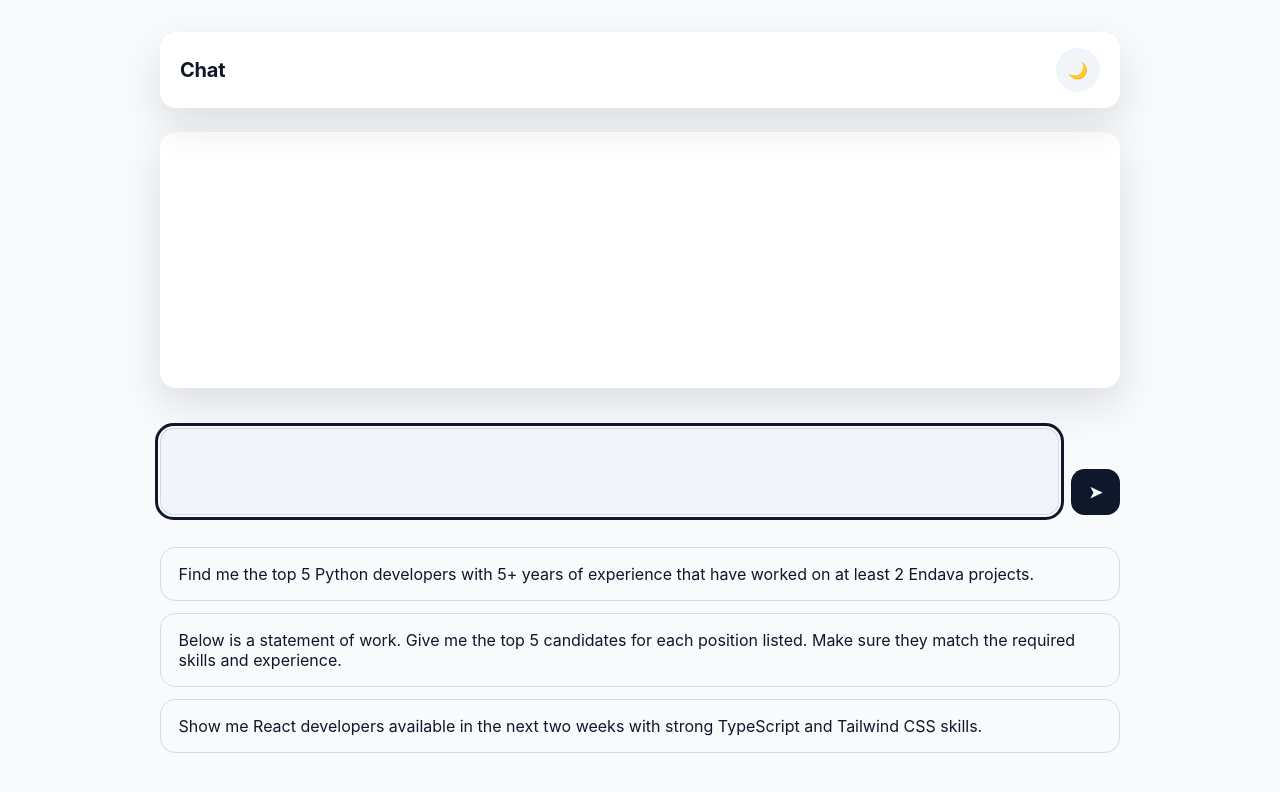
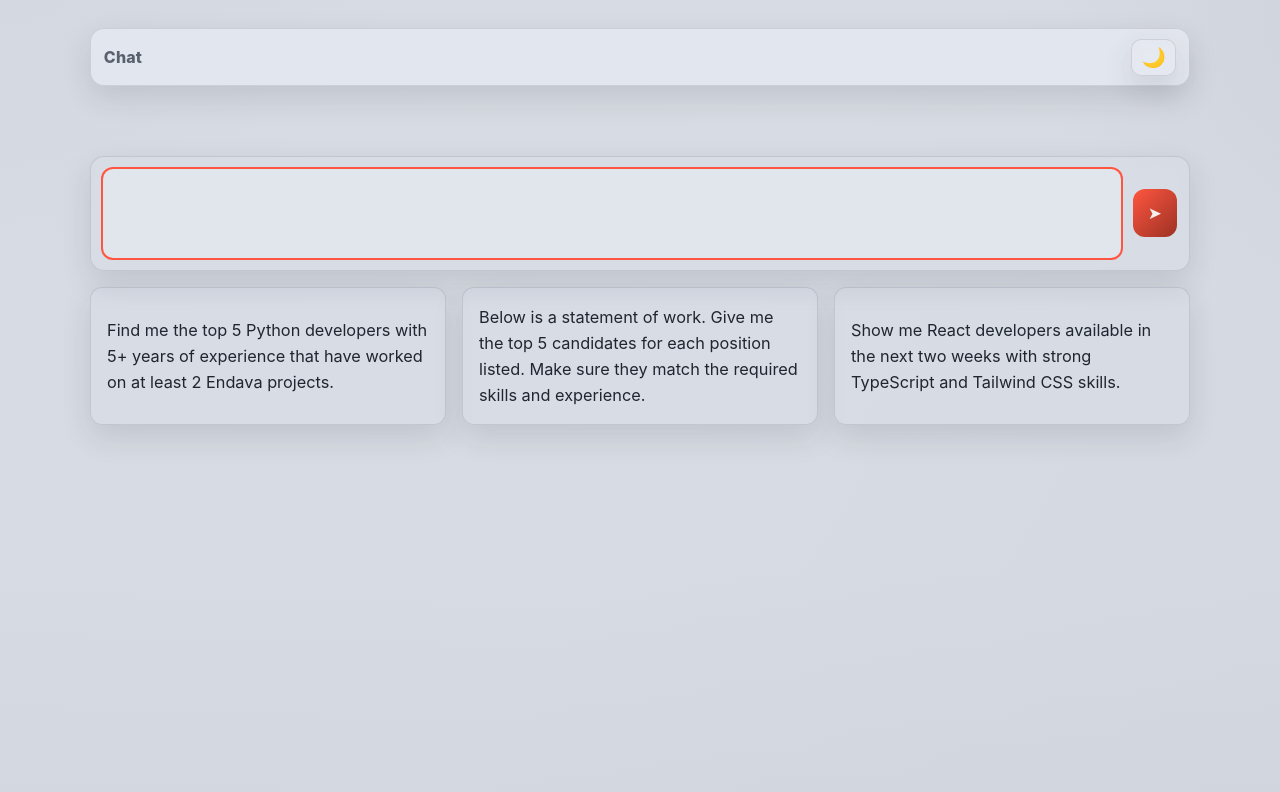
Before and after one commit to garystorey/chat-ui-no-framework, a React (Vite) app: page / in a window 1280 px wide. Shown: the top 792 px of the page. Built offline with nearby package versions, Linux system fonts and the light colour scheme.

Commit message:
Restore classic chat styling

```diff
--- a/src/App.css
+++ b/src/App.css
@@ -1,31 +1,30 @@
 .app {
+  width: 100%;
   display: flex;
   justify-content: center;
-  padding: 2rem 1rem 3rem;
 }
 
 .chat-wrapper {
-  width: min(100%, var(--layout-max-width));
-  display: grid;
-  gap: var(--layout-gap);
+  width: 100%;
+  max-width: var(--max-chat-width);
+  display: flex;
+  flex-direction: column;
+  gap: 1rem;
+  min-height: 100dvh;
 }
 
 .suggestions {
   display: grid;
-  gap: 0.75rem;
-  margin-top: 0.5rem;
+  grid-template-columns: repeat(3, minmax(0, 1fr));
+  gap: 1rem;
 }
 
 .suggestions--hidden {
   display: none;
 }
 
-@media (max-width: 720px) {
-  .app {
-    padding: 1.5rem 0.75rem 2.5rem;
-  }
-
-  .chat-window {
-    max-height: none;
+@media (max-width: 900px) {
+  .suggestions {
+    grid-template-columns: 1fr;
   }
 }
--- a/src/components/Card.css
+++ b/src/components/Card.css
@@ -1,21 +1,23 @@
 .suggestion-card {
-  width: 100%;
+  background: var(--input-bg);
+  border: 1px solid var(--panel-border);
+  padding: 1rem;
+  border-radius: 12px;
+  cursor: pointer;
   text-align: left;
-  padding: 1rem 1.1rem;
-  border-radius: 0.95rem;
-  border: 1px solid var(--color-border);
-  background: transparent;
-  color: var(--color-text);
-  cursor: pointer;
-  transition: transform 0.2s ease, border-color 0.2s ease;
+  font-size: 1.02rem;
+  line-height: 1.6;
+  transition: transform var(--duration-sm) var(--ease-out),
+    background var(--duration-sm) var(--ease-out);
+  color: var(--text);
+  box-shadow: var(--shadow);
 }
 
 .suggestion-card:hover {
-  transform: translateY(-2px);
-  border-color: var(--color-accent);
+  transform: translateY(-1px);
 }
 
 .suggestion-card:focus-visible {
-  outline: 3px solid var(--color-accent);
-  outline-offset: 2px;
+  outline: none;
+  box-shadow: var(--focus-ring);
 }
--- a/src/components/ChatMessage.css
+++ b/src/components/ChatMessage.css
@@ -1,23 +1,28 @@
 .message {
-  padding: 1rem 1.2rem;
-  border-radius: 1rem;
+  max-width: 92%;
+  padding: 0.9rem 1.1rem;
+  border-radius: var(--bubble-radius);
+  margin: 0.5rem 0;
+  font-size: 1rem;
   line-height: 1.55;
-  font-size: 0.95rem;
-  background: var(--color-surface-alt);
-  color: var(--color-text);
-  max-width: 80ch;
-  box-shadow: 0 10px 30px rgba(15, 23, 42, 0.18);
+  word-wrap: break-word;
+  border: 1px solid var(--panel-border);
+  backdrop-filter: blur(4px);
+  animation: messageIn var(--duration-md) var(--ease-out) both;
+  background: var(--input-bg);
+  color: var(--text);
 }
 
 .message--user {
-  align-self: flex-end;
-  background: var(--color-accent);
-  color: var(--color-accent-contrast);
-  box-shadow: none;
+  background: var(--user-msg-bg);
+  color: var(--user-msg-text);
+  margin-left: auto;
+  border-bottom-right-radius: 6px;
 }
 
 .message--bot {
-  align-self: flex-start;
+  margin-right: auto;
+  border-bottom-left-radius: 6px;
 }
 
 .message p {
@@ -35,32 +40,41 @@
 
 .message blockquote {
   margin: 0;
-  border-left: 4px solid var(--color-accent);
   padding-left: 1rem;
-  color: var(--color-text-muted);
+  border-left: 3px solid color-mix(in oklab, var(--accent) 70%, transparent);
 }
 
 .message pre {
-  background: rgba(15, 23, 42, 0.45);
-  padding: 0.85rem;
-  border-radius: 0.75rem;
-  overflow-x: auto;
-}
-
-body[data-theme='light'] .message pre {
-  background: rgba(226, 232, 240, 0.7);
+  overflow: auto;
+  padding: 0.75rem;
+  border-radius: 8px;
+  border: 1px solid var(--panel-border);
+  background: var(--input-bg);
 }
 
 .message code {
-  font-family: 'Fira Code', 'SFMono-Regular', Consolas, 'Liberation Mono',
-    Menlo, monospace;
+  font-family: ui-monospace, SFMono-Regular, Menlo, Monaco, Consolas,
+    'Liberation Mono', 'Fira Code', monospace;
+  font-size: 0.98rem;
 }
 
 .message-heading {
+  margin: 0 0 0.5rem;
   font-weight: 600;
-  margin-bottom: 0.5rem;
 }
 
 .message-quote {
-  color: inherit;
+  margin: 0;
 }
+
+@keyframes messageIn {
+  from {
+    opacity: 0;
+    transform: translateY(6px) scale(0.995);
+  }
+
+  to {
+    opacity: 1;
+    transform: none;
+  }
+}
--- a/src/components/ChatWindow.css
+++ b/src/components/ChatWindow.css
@@ -1,69 +1,117 @@
 .chat-window {
+  background: var(--panel);
+  border-radius: 16px;
+  padding: 1.1rem;
   display: flex;
   flex-direction: column;
-  background: var(--color-surface);
-  border-radius: var(--layout-radius);
-  padding: 1.25rem;
-  box-shadow: var(--shadow-elevated);
-  min-height: 16rem;
-  max-height: 32rem;
-  transition: max-height 0.4s ease;
   overflow: hidden;
+  box-shadow: var(--shadow);
+  border: 1px solid var(--panel-border);
+  backdrop-filter: blur(12px) saturate(120%);
+  height: 0;
+  pointer-events: none;
+  opacity: 0;
+  transform: translateY(6px);
+  transition: opacity var(--duration-md) var(--ease-out),
+    transform var(--duration-md) var(--ease-out);
 }
 
 .chat-window--open {
-  max-height: 65vh;
+  height: var(--chat-open-height);
+  pointer-events: auto;
+  opacity: 1;
+  transform: none;
 }
 
 .chat-window__messages {
-  flex: 1;
+  display: none;
+  flex: 1 1 auto;
+  min-height: 0;
+  margin: 0;
+  padding: 0 4px 2px 2px;
   overflow-y: auto;
+  scrollbar-width: thin;
+  position: relative;
+  mask-image: linear-gradient(
+    to bottom,
+    transparent 0,
+    black 18px,
+    black calc(100% - 18px),
+    transparent 100%
+  );
+}
+
+.chat-window--open .chat-window__messages {
   display: flex;
   flex-direction: column;
   gap: 1rem;
-  padding-right: 0.5rem;
+}
+
+.chat-window__messages::before,
+.chat-window__messages::after {
+  content: '';
+  position: sticky;
+  display: block;
+  height: 18px;
+  pointer-events: none;
+  z-index: 1;
+}
+
+.chat-window__messages::before {
+  top: 0;
+  background: linear-gradient(180deg, var(--panel-solid), transparent);
+}
+
+.chat-window__messages::after {
+  bottom: 0;
+  background: linear-gradient(0deg, var(--panel-solid), transparent);
 }
 
 .typing {
   display: inline-flex;
+  gap: 6px;
   align-items: center;
-  gap: 0.35rem;
-  background: var(--color-surface-alt);
-  border-radius: 999px;
-  padding: 0.4rem 0.9rem;
-  width: fit-content;
+  padding: 0.5rem 0.6rem;
+  border-radius: 10px;
+  background: var(--input-bg);
+  border: 1px solid var(--panel-border);
 }
 
 .typing__dot {
-  width: 0.45rem;
-  height: 0.45rem;
+  width: 6px;
+  height: 6px;
   border-radius: 50%;
-  background: var(--color-text-muted);
-  animation: typing-bounce 1s infinite ease-in-out;
+  background: currentColor;
+  opacity: 0.5;
+}
+
+.typing__dot:nth-child(1) {
+  animation: blink 1s infinite var(--ease-out);
 }
 
 .typing__dot:nth-child(2) {
-  animation-delay: 0.15s;
+  animation: blink 1s infinite var(--ease-out) 0.15s;
 }
 
 .typing__dot:nth-child(3) {
-  animation-delay: 0.3s;
+  animation: blink 1s infinite var(--ease-out) 0.3s;
 }
 
 .typing__label {
   font-size: 0.85rem;
-  color: var(--color-text-muted);
+  color: var(--muted);
 }
 
-@keyframes typing-bounce {
+@keyframes blink {
   0%,
   80%,
   100% {
+    opacity: 0.2;
     transform: translateY(0);
-    opacity: 0.3;
   }
+
   40% {
-    transform: translateY(-3px);
     opacity: 1;
+    transform: translateY(-2px);
   }
 }
--- a/src/components/Header.css
+++ b/src/components/Header.css
@@ -1,18 +1,21 @@
 .topbar {
   display: flex;
+  justify-content: space-between;
   align-items: center;
-  justify-content: space-between;
-  padding: 1rem 1.25rem;
-  background: var(--color-surface);
-  border-radius: var(--layout-radius);
-  box-shadow: var(--shadow-elevated);
-  position: sticky;
-  top: 1rem;
-  z-index: 10;
+  gap: 0.75rem;
+  background: color-mix(in oklab, var(--panel) 86%, transparent);
+  border: 1px solid var(--panel-border);
+  border-radius: 14px;
+  padding: 0.6rem 0.8rem;
+  backdrop-filter: saturate(120%) blur(8px);
+  box-shadow: var(--shadow);
 }
 
 .topbar__title {
   margin: 0;
-  font-size: 1.25rem;
-  letter-spacing: -0.01em;
+  font-size: 1rem;
+  letter-spacing: 0.2px;
+  font-weight: 800;
+  color: var(--muted);
+  user-select: none;
 }
--- a/src/components/ThemeToggle.css
+++ b/src/components/ThemeToggle.css
@@ -1,22 +1,30 @@
 .theme-toggle {
-  border: none;
-  background: var(--color-surface-alt);
-  color: var(--color-text);
-  width: 2.75rem;
-  height: 2.75rem;
-  border-radius: 50%;
+  background: color-mix(in oklab, var(--panel) 70%, transparent);
+  border: 1px solid var(--panel-border);
+  font-size: 1.2rem;
+  line-height: 1;
+  cursor: pointer;
+  padding: 0.5rem 0.6rem;
+  border-radius: 10px;
   display: inline-flex;
   align-items: center;
   justify-content: center;
-  cursor: pointer;
-  transition: transform 0.2s ease, background 0.2s ease;
-}
-
-.theme-toggle:focus-visible {
-  outline: 3px solid var(--color-accent);
-  outline-offset: 2px;
+  box-shadow: var(--shadow);
+  backdrop-filter: blur(6px);
+  transition: transform var(--duration-sm) var(--ease-out),
+    background var(--duration-sm) var(--ease-out),
+    border-color var(--duration-sm) var(--ease-out);
 }
 
 .theme-toggle:hover {
   transform: translateY(-1px);
 }
+
+.theme-toggle:active {
+  transform: translateY(0);
+}
+
+.theme-toggle:focus-visible {
+  outline: none;
+  box-shadow: var(--focus-ring);
+}
--- a/src/components/UserInput.css
+++ b/src/components/UserInput.css
@@ -1,49 +1,73 @@
 .input-panel {
-  display: grid;
-  grid-template-columns: 1fr auto;
-  align-items: end;
+  background: var(--input-bg);
+  border: 1px solid var(--panel-border);
+  border-radius: 14px;
+  padding: 0.75rem;
+  display: flex;
+  flex-direction: row;
+  align-items: center;
   gap: 0.75rem;
-  margin-top: 1rem;
+  box-shadow: var(--shadow);
+  margin: 0;
+  backdrop-filter: blur(10px) saturate(120%);
+}
+
+body.chat-open .input-panel {
+  margin-top: auto;
+  margin-bottom: calc(var(--bottom-gap) + env(safe-area-inset-bottom));
 }
 
 .input-panel__group {
-  display: grid;
-  gap: 0.5rem;
+  display: flex;
+  flex-direction: column;
+  align-items: stretch;
+  width: 100%;
 }
 
 .input-panel textarea {
   width: 100%;
-  min-height: 3.25rem;
+  max-height: 11.5rem;
+  min-height: 3.6rem;
+  overflow-y: hidden;
   resize: none;
-  padding: 0.85rem 1rem;
-  border-radius: 0.85rem;
-  border: 1px solid var(--color-border);
-  background: var(--color-surface-alt);
-  color: var(--color-text);
-  line-height: 1.5;
+  border: 0;
+  border-radius: 10px;
+  padding: 0.9rem 1rem;
+  font-size: 1.02rem;
+  font-family: inherit;
+  background: var(--panel-solid);
+  color: var(--text);
+  outline: none;
+  transition: box-shadow var(--duration-sm) var(--ease-out);
 }
 
-.input-panel textarea:focus-visible {
-  outline: 3px solid var(--color-accent);
-  outline-offset: 2px;
+.input-panel textarea:focus {
+  box-shadow: 0 0 0 2px var(--accent);
 }
 
 .input-panel__submit {
+  background: linear-gradient(135deg, var(--accent), var(--accent-strong));
   border: none;
-  border-radius: 0.85rem;
-  padding: 0.8rem 1.1rem;
+  color: #f7f1ee;
+  font-size: 1.05rem;
+  padding: 0.85rem 0.95rem;
+  border-radius: 12px;
   cursor: pointer;
-  background: var(--color-accent);
-  color: var(--color-accent-contrast);
-  font-weight: 600;
-  transition: transform 0.2s ease;
+  flex-shrink: 0;
+  transition: transform var(--duration-sm) var(--ease-out),
+    filter var(--duration-sm) var(--ease-out);
 }
 
 .input-panel__submit:hover {
+  filter: brightness(1.05);
   transform: translateY(-1px);
 }
 
+.input-panel__submit:active {
+  transform: translateY(0);
+}
+
 .input-panel__submit:focus-visible {
-  outline: 3px solid var(--color-accent-contrast);
-  outline-offset: 2px;
+  outline: none;
+  box-shadow: var(--focus-ring);
 }
--- a/src/styles/global.css
+++ b/src/styles/global.css
@@ -1,51 +1,162 @@
 :root {
-  color-scheme: light dark;
-  --layout-max-width: 960px;
-  --layout-gap: 1.5rem;
-  --layout-radius: 1rem;
-  --font-body: 'Inter', system-ui, -apple-system, BlinkMacSystemFont, 'Segoe UI',
-    sans-serif;
-  --color-background: #0f172a;
-  --color-surface: #1e293b;
-  --color-surface-alt: #111827;
-  --color-border: rgba(148, 163, 184, 0.24);
-  --color-text: #e2e8f0;
-  --color-text-muted: #94a3b8;
-  --color-accent: #38bdf8;
-  --color-accent-contrast: #0f172a;
-  --shadow-elevated: 0 20px 45px rgba(15, 23, 42, 0.35);
-}
+  --max-chat-width: 1100px;
+  --bubble-radius: 18px;
 
-body[data-theme='light'] {
-  --color-background: #f8fafc;
-  --color-surface: #ffffff;
-  --color-surface-alt: #f1f5f9;
-  --color-border: rgba(148, 163, 184, 0.35);
-  --color-text: #0f172a;
-  --color-text-muted: #475569;
-  --color-accent: #0f172a;
-  --color-accent-contrast: #f8fafc;
-  --shadow-elevated: 0 16px 40px rgba(15, 23, 42, 0.12);
+  /* Brand palette */
+  --brand-orange: #ff5640;
+  --accent: var(--brand-orange);
+  --accent-strong: color-mix(in oklab, var(--brand-orange) 70%, black 30%);
+
+  --user-msg-bg-dark: #141a22;
+  --user-msg-bg-light: #eef1f6;
+  --user-msg-text-dark: #fffaf9;
+  --user-msg-text-light: #1f252d;
+
+  --font-body: Inter, 'Segoe UI', Roboto, system-ui, -apple-system,
+    'Helvetica Neue', Arial, sans-serif;
+
+  --chat-open-height: 70vh;
+  --bottom-gap: 100px;
+
+  --ease-out: cubic-bezier(0.22, 1, 0.36, 1);
+  --ease-in: cubic-bezier(0.5, 0, 0.7, 0.2);
+  --duration-sm: 160ms;
+  --duration-md: 220ms;
+
+  --glow: 0 0 0px rgba(0, 0, 0, 0), 0 0 0px rgba(0, 0, 0, 0);
+  --focus-ring: 0 0 0 2px #f0f3f8, 0 0 0 4px var(--accent);
+
+  /* default to dark theme values */
+  --bg: #070b10;
+  --panel: #0f141ccc;
+  --panel-solid: #0f141c;
+  --panel-border: rgba(255, 255, 255, 0.06);
+  --input-bg: #101724cc;
+  --text: #eaf1ff;
+  --muted: #9fb0c8;
+  --user-msg-bg: var(--user-msg-bg-dark);
+  --user-msg-text: var(--user-msg-text-dark);
+  --shadow: 0 18px 40px rgba(0, 0, 0, 0.45);
+  --divider: rgba(255, 255, 255, 0.08);
+  --grid-line: rgba(255, 255, 255, 0.05);
 }
 
 * {
   box-sizing: border-box;
 }
 
-body {
-  margin: 0;
-  font-family: var(--font-body);
-  background: var(--color-background);
-  color: var(--color-text);
-  min-height: 100vh;
-  transition: background 0.3s ease, color 0.3s ease;
-}
-
 a {
   color: inherit;
 }
 
-.visually-hidden {
+body {
+  margin: 0;
+  font-family: var(--font-body);
+  background: var(--bg);
+  color: var(--text);
+  display: flex;
+  justify-content: center;
+  align-items: flex-start;
+  min-height: 100dvh;
+  padding: 1.75rem 1.25rem;
+  padding-bottom: calc(2rem + env(safe-area-inset-bottom));
+  font-size: 16px;
+  background-image: radial-gradient(
+      60rem 60rem at 10% -10%,
+      color-mix(in oklab, var(--accent) 18%, transparent) 0,
+      transparent 35%
+    ),
+    radial-gradient(
+      40rem 40rem at 120% 10%,
+      color-mix(in oklab, var(--accent) 12%, transparent) 0,
+      transparent 40%
+    ),
+    linear-gradient(
+      180deg,
+      transparent 0,
+      transparent 60%,
+      color-mix(in oklab, #000 6%, transparent) 100%
+    ),
+    linear-gradient(
+      120deg,
+      color-mix(in oklab, var(--accent) 6%, transparent) 0%,
+      transparent 45%,
+      transparent 55%,
+      color-mix(in oklab, #000 6%, transparent) 100%
+    );
+  background-size: auto, auto, auto, auto;
+  background-position: center center, center center, center center, center;
+}
+
+body.light {
+  --bg: #d7dbe3;
+  --panel: #e6e9f0f0;
+  --panel-solid: #e1e5ec;
+  --panel-border: rgba(36, 43, 52, 0.12);
+  --input-bg: rgba(215, 220, 229, 0.9);
+  --text: #20262f;
+  --muted: #59616f;
+  --user-msg-bg: color-mix(in oklab, #cfd4dd 74%, #e3e7ef 26%);
+  --user-msg-text: var(--user-msg-text-light);
+  --shadow: 0 12px 30px rgba(34, 41, 51, 0.12);
+  --divider: rgba(43, 49, 58, 0.12);
+  --grid-line: rgba(43, 49, 58, 0.07);
+}
+
+body.light {
+  background-image: radial-gradient(
+      46rem 46rem at 0% -20%,
+      color-mix(in oklab, #c9ced8 30%, transparent) 0,
+      transparent 58%
+    ),
+    radial-gradient(
+      32rem 32rem at 108% 0%,
+      color-mix(in oklab, #b7bdc9 24%, transparent) 0,
+      transparent 64%
+    ),
+    linear-gradient(
+      180deg,
+      transparent 0,
+      transparent 66%,
+      color-mix(in oklab, #aeb4bf 12%, transparent) 100%
+    ),
+    linear-gradient(
+      120deg,
+      color-mix(in oklab, #d3d8e2 12%, transparent) 0%,
+      transparent 48%,
+      transparent 52%,
+      color-mix(in oklab, #bcc2cf 10%, transparent) 100%
+    );
+}
+
+body.dark {
+  --bg: #070b10;
+  --panel: #0f141ccc;
+  --panel-solid: #0f141c;
+  --panel-border: rgba(255, 255, 255, 0.06);
+  --input-bg: #101724cc;
+  --text: #eaf1ff;
+  --muted: #9fb0c8;
+  --user-msg-bg: var(--user-msg-bg-dark);
+  --user-msg-text: var(--user-msg-text-dark);
+  --shadow: 0 18px 40px rgba(0, 0, 0, 0.45);
+  --divider: rgba(255, 255, 255, 0.08);
+  --grid-line: rgba(255, 255, 255, 0.05);
+}
+
+@media (prefers-reduced-motion: reduce) {
+  * {
+    animation: none !important;
+    transition: none !important;
+  }
+}
+
+button {
+  font: inherit;
+}
+
+.visually-hidden,
+.sr-only {
   position: absolute;
   width: 1px;
   height: 1px;
@@ -59,25 +170,23 @@ a {
 
 .skip-link {
   position: absolute;
-  top: 0.75rem;
-  left: 50%;
-  transform: translateX(-50%);
-  background: var(--color-accent);
-  color: var(--color-accent-contrast);
-  padding: 0.5rem 1rem;
-  border-radius: 999px;
-  z-index: 1000;
-  font-weight: 600;
-  opacity: 0;
-  pointer-events: none;
-  transition: opacity 0.2s ease;
+  left: 1rem;
+  top: -40px;
+  background: var(--panel-solid);
+  color: var(--text);
+  padding: 0.5rem 0.75rem;
+  border-radius: 8px;
+  border: 1px solid var(--panel-border);
+  transition: top var(--duration-sm) var(--ease-out);
+  z-index: 999;
 }
 
 .skip-link:focus {
-  opacity: 1;
-  pointer-events: auto;
+  top: 1rem;
+  box-shadow: var(--focus-ring);
+  outline: none;
 }
 
-button {
-  font: inherit;
+body.chat-open .suggestions {
+  display: none;
 }
```
Also changed, not shown: src/App.tsx (+9 -1 lines).
